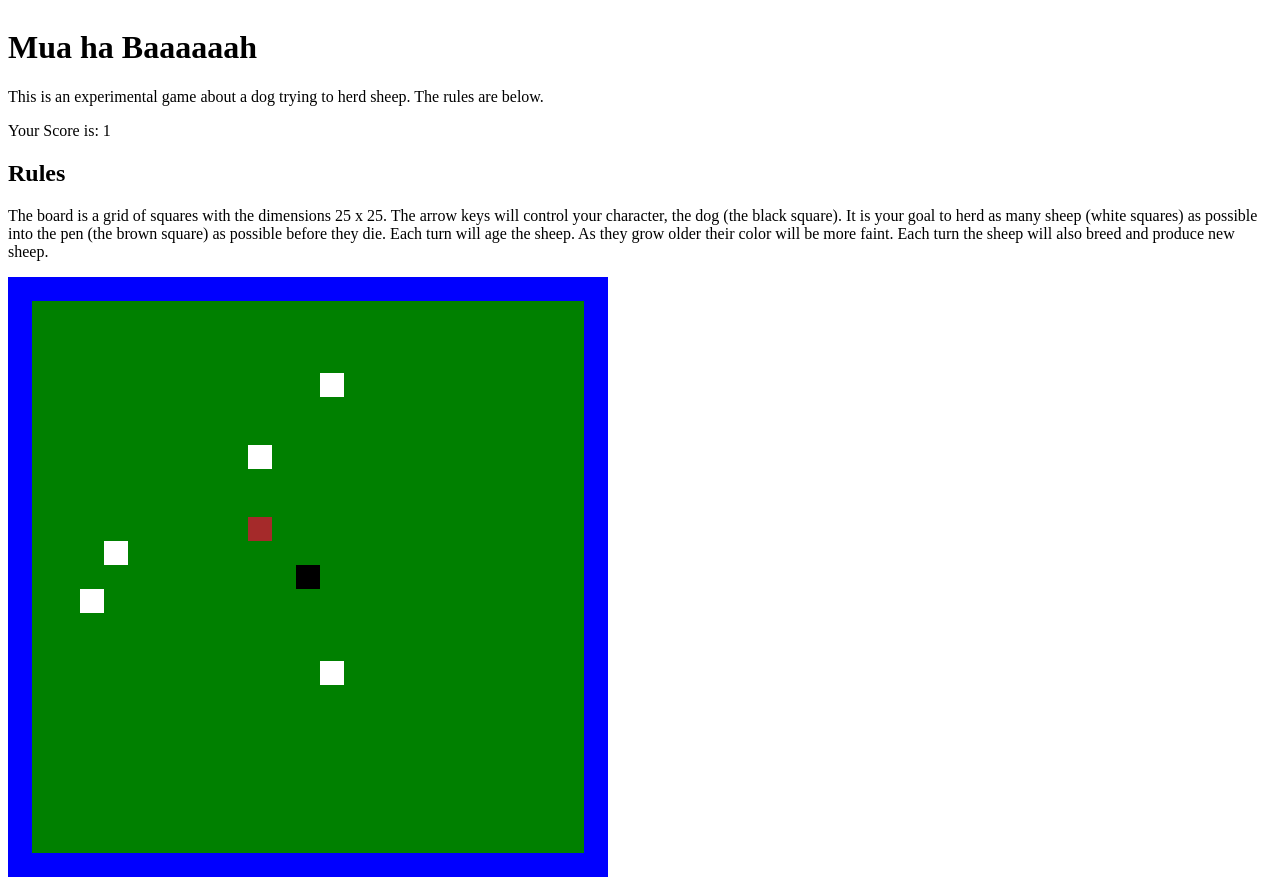
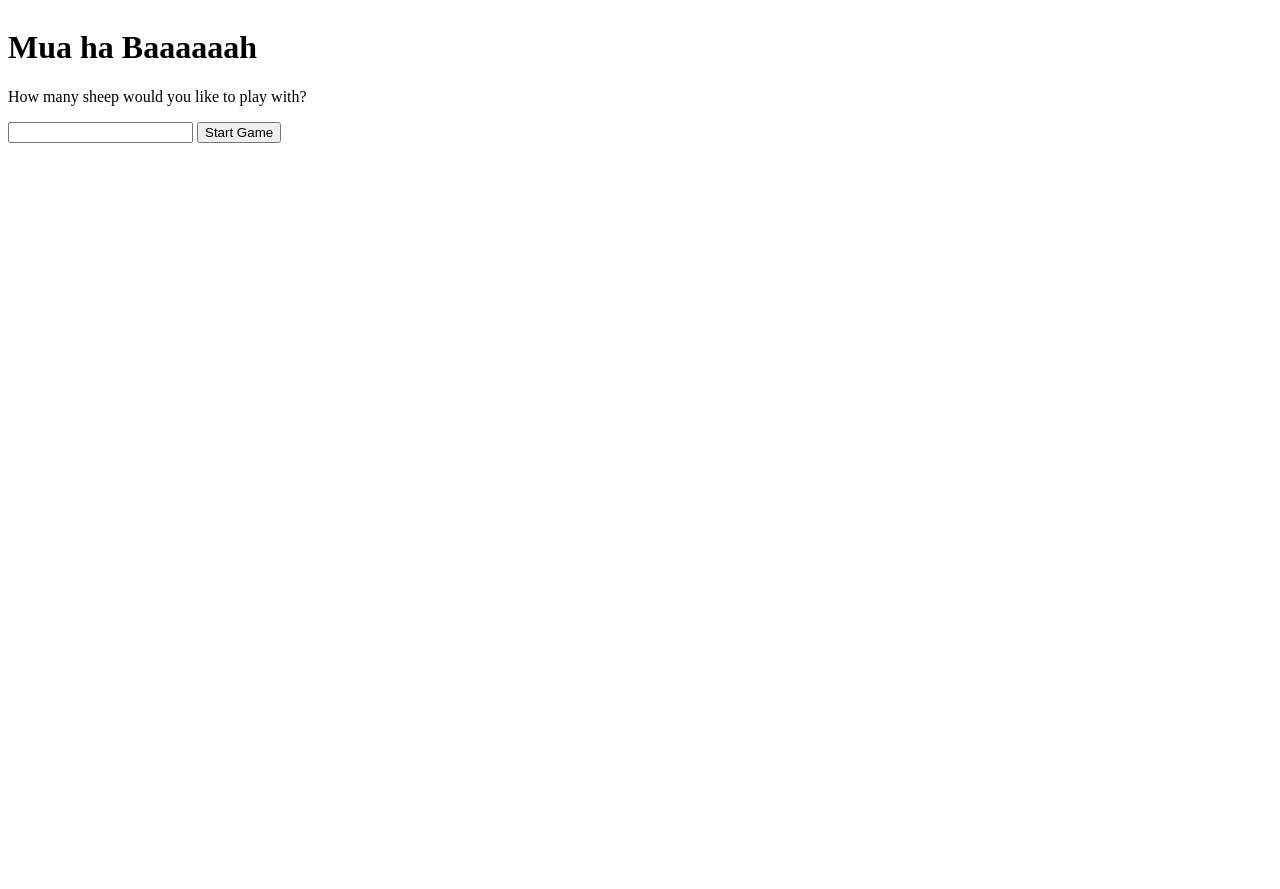
Before and after one commit to Stuwert/muahabaah, a plain HTML site: page index.html in a window 1280 px wide. After the commit the page ends 800 px from the top, so only its background shows below. Drawn offline with nearby package versions, Linux system fonts and the light colour scheme.

Commit message:
Iteration 2 complete

```diff
--- a/index.html
+++ b/index.html
@@ -9,14 +9,12 @@
 
 <body>
 	<h1>Mua ha Baaaaaah</h1>
-	<p>This is an experimental game about a dog trying to herd sheep.  The rules are below.</p>
+	<p>How many sheep would you like to play with?</p>
+	<input type="text" name="name" value="">
+	<button id="generate">Start Game</button>
 	<p id="score"></p>
 	<p id="sheep-death"></p>
-	<p id="game-over"></p>
-	<h2>Rules</h2>
-	<p>
-		The board is a grid of squares with the dimensions 25 x 25.  The arrow keys will control your character, the dog (the black square).  It is your goal to herd as many sheep (white squares) as possible into the pen (the brown square) as possible before they die.  Each turn will age the sheep.  As they grow older their color will be more faint.  Each turn the sheep will also breed and produce new sheep.
-	</p>
+	<script src="https://ajax.googleapis.com/ajax/libs/jquery/2.1.4/jquery.min.js"></script>
 	<script src="js/sheep.js"></script>
 	<script src="js/app.js"></script>
 	<script src="js/game.js"></script>
--- a/js/app.js
+++ b/js/app.js
@@ -1,11 +1,11 @@
 //Initializes canvas.
 var canvas = document.createElement("canvas");
 var ctx = canvas.getContext("2d");
-var size = 600;
+var size = 500;
 canvas.width = size;
 canvas.height = size;
 document.body.appendChild(canvas);
-var gameUnit = 24;
+var gameUnit = 10;
 var ratio = size/gameUnit;
 
 
@@ -25,11 +25,11 @@ function render(){
     }
   }
   document.getElementById('score').innerText = "Your Score is: " + scoreTotal;
+  document.getElementById('sheep-death').innerText = sheepDeath + " sheep have died so far";
   // document.getElementById('sheep-death').innerText = countSheepDeaths() + " sheep have died.";
 }
 
 document.addEventListener('keydown', function(e){
-  e.preventDefault();
   var newX = 0;
   var newY = 0;
   if (e.keyCode === 38){
@@ -43,6 +43,7 @@ document.addEventListener('keydown', function(e){
   }
   if (newX + newY !== 0){
     moveObj(gameObjects.dog[0], gameObjects.dog[0].x+newX, gameObjects.dog[0].y+newY);
+    moveObj(gameObjects.dog[0], gameObjects.dog[0].x+newX, gameObjects.dog[0].y+newY);
   }
   main();
 });
--- a/js/game.js
+++ b/js/game.js
@@ -5,7 +5,7 @@ var doNothing = 0;
 var gameBoard = initializeBoard();
 var sheepTotal = 6;
 var scoreTotal = 0;
-var sheepDeath;
+var sheepDeath = 0;
 
 var gameObjects = {
 	"dog": [
@@ -51,9 +51,11 @@ function populateBoard(){
 //
 //takes an object, and the delta of where the object wants to move. Determines if that movement is legitimate.
 function moveObj(obj, newX, newY){
-	if (objectAt(newX, newY) === "grass"){
+	if (gameBoard[newX][newY].type === "grass"){
 		obj.x = newX;
 		obj.y = newY;
+	}else if(obj.type === "sheep" && gameBoard[newX][newY].type === "sea"){
+			killSheep(obj);
 	}else{
 		obj.x = obj.x;
 		obj.y = obj.y;
@@ -61,10 +63,10 @@ function moveObj(obj, newX, newY){
 };
 
 //returns the object at X and Y coordinates.
-function objectAt (x, y){
-	var object = gameBoard[x][y];
-	return object.type;
-}
+// function objectAt (x, y){
+// 	var object = gameBoard[x][y];
+// 	return object.type;
+// }
 //
 // function isPositive(number){
 // 	if (number > 0){
@@ -100,16 +102,16 @@ function init(){
 }
 
 function main(){
-	var now = Date.now();
-  var delta = now - then;
-
 	gameObjects["sheep"].forEach(moveSheep);
 	gameObjects["sheep"].forEach(moveIntoPen);
-	gameObjects["sheep"].forEach(wanderOff);
-
 	render();
+	if(gameObjects["sheep"].filter(areActive).length === 0 && gameObjects["sheep"].length > 0){
+		alert("Game-Over")
+	};
 }
 
-var then = Date.now();
-init();
-main();
+$('#generate').click(function(){
+	sheepTotal = $('input').val();
+	init();
+	main();
+})
--- a/js/sheep.js
+++ b/js/sheep.js
@@ -1,7 +1,7 @@
 function makeNewSheep(i){
 	gameObjects.sheep[i] = {
-		x: getRandom(2, 17),
-		y: getRandom(2, 17),
+		x: getRandom(2, ratio - 10),
+		y: getRandom(2, ratio - 10),
 		age: 0,
 		status: "active",
 		type: "sheep",
@@ -53,7 +53,7 @@ function moveSheep(sheep){
 	}
 };
 
-function sheepIsNearby(thing){
+function sheepIsNearby(thing, distance){
 	for (var i=thing.x-1; i<=thing.x+1; i++){
 		for (var j=thing.y-1; i<thing.y+1; i++){
 			if (gameBoard[i][j].type === 'sheep'){
@@ -66,7 +66,7 @@ function sheepIsNearby(thing){
 
 	function dogIsNearby(thing){
 		var dog = gameObjects["dog"][0];
-		if (Math.abs(thing.x - dog.x) <= 2 && Math.abs(thing.y - dog.y) <= 2){
+		if (Math.abs(thing.x - dog.x) <= 7 && Math.abs(thing.y - dog.y) <= 7){
 			return true;
 		}else;
 			return false;
@@ -118,13 +118,20 @@ function isActive(obj){
 }
 
 function moveDecision(sheep){
-	if (!sheepIsNearby(sheep) && getRandom(1, 3) > 2){
+	if (!sheepIsNearby(sheep, 4) && getRandom(1, 20) > 17){
 		moveTowardsWall(sheep);
 	}
 }
 
-function wanderOff(sheep){
+function killSheep(sheep){
+	sheep.status = "dead";
+	sheep.x = null;
+	sheep.y = null;
+	sheepDeath++;
+}
 
+function areActive(object){
+	return object.status === "active";
 }
 
 //
```
